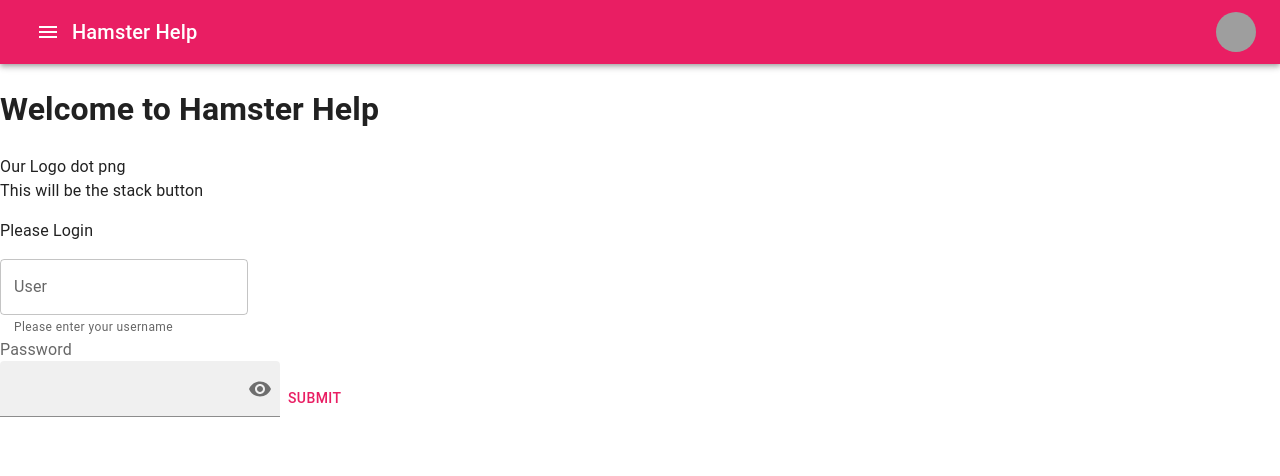
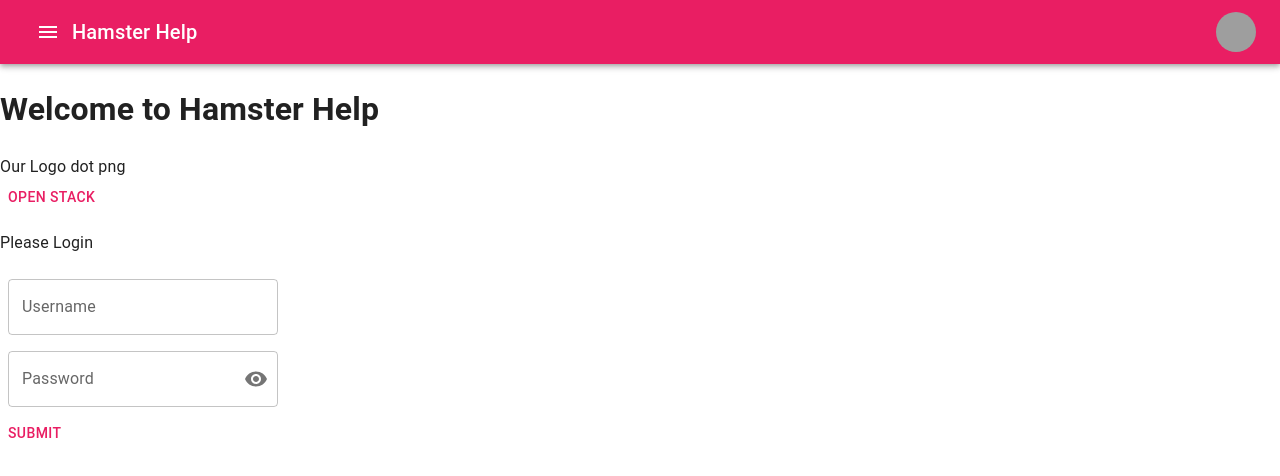
Before and after one commit to Team-Turbo-Hamster/Hamster-Help-FE, a React (Create React App) app: page /login in a window 1280 px wide. Shown: the top 476 px of the page. Built offline with nearby package versions, Linux system fonts and the light colour scheme; grey boxes are pictures that could not be loaded.

Commit message:
login page looking roughly right, ready to be css'd

```diff
--- a/src/components/Login.jsx
+++ b/src/components/Login.jsx
@@ -1,4 +1,4 @@
-import { Button, TextField, InputLabel, FilledInput, InputAdornment, IconButton } from "@mui/material";
+import { Button, FormControl, InputLabel, OutlinedInput, InputAdornment, IconButton } from "@mui/material";
 import { Visibility, VisibilityOff } from "@mui/icons-material";
 import { useState } from "react";
 
@@ -8,6 +8,7 @@ const InitialLogin = () => {
   const handleChange = (prop) => (event) => {
     event.preventDefault();
     setValues({ ...values, [prop]: event.target.value, });
+
   };
 
   const handleClickShowPassword = () => {
@@ -30,12 +31,17 @@ const InitialLogin = () => {
 
   return (
     <form onSubmit={handleSubmit}>
-      <TextField helperText="Please enter your username" label="User" placeholder="Name" onChange={handleChange('username')}  />
-      <InputLabel htmlFor="passwordField">Password</InputLabel>
-      <FilledInput
+    <FormControl sx={{ m: 1, width: '30ch' }}>
+    <InputLabel>Username</InputLabel>
+      <OutlinedInput id="usernameField" label="Username" helpertext="Please enter your username" onChange={handleChange('username')}  />
+      </FormControl><br />
+      <FormControl sx={{ m: 1, width: '30ch' }}>
+      <InputLabel>Password</InputLabel>
+      <OutlinedInput
         id="passwordField"
         type={values.showPassword ? "text" : "password"}
         value={values.password}
+        label="password"
         onChange={handleChange('password')}
         endAdornment={
           <InputAdornment position="end">
@@ -49,11 +55,12 @@ const InitialLogin = () => {
             </IconButton>
           </InputAdornment>
         }
-      />
+        />
+        </FormControl><br />
       <Button variant="text" type="Submit">
         Submit
       </Button>
-    </form>
+      </form>
   );
 };
 
--- a/src/pages/Login.page.jsx
+++ b/src/pages/Login.page.jsx
@@ -1,11 +1,12 @@
 import InitialLogin from "../components/Login";
+import {Button} from "@mui/material"
 
 const Login = () => {
   return (
     <div>
       <h1> Welcome to Hamster Help </h1>
       <div> Our Logo dot png</div>
-      <div> This will be the stack button </div>
+      <div> <Button>Open Stack</Button> </div>
       <p> Please Login </p>
       <div>{InitialLogin()}</div>
     </div>
```
